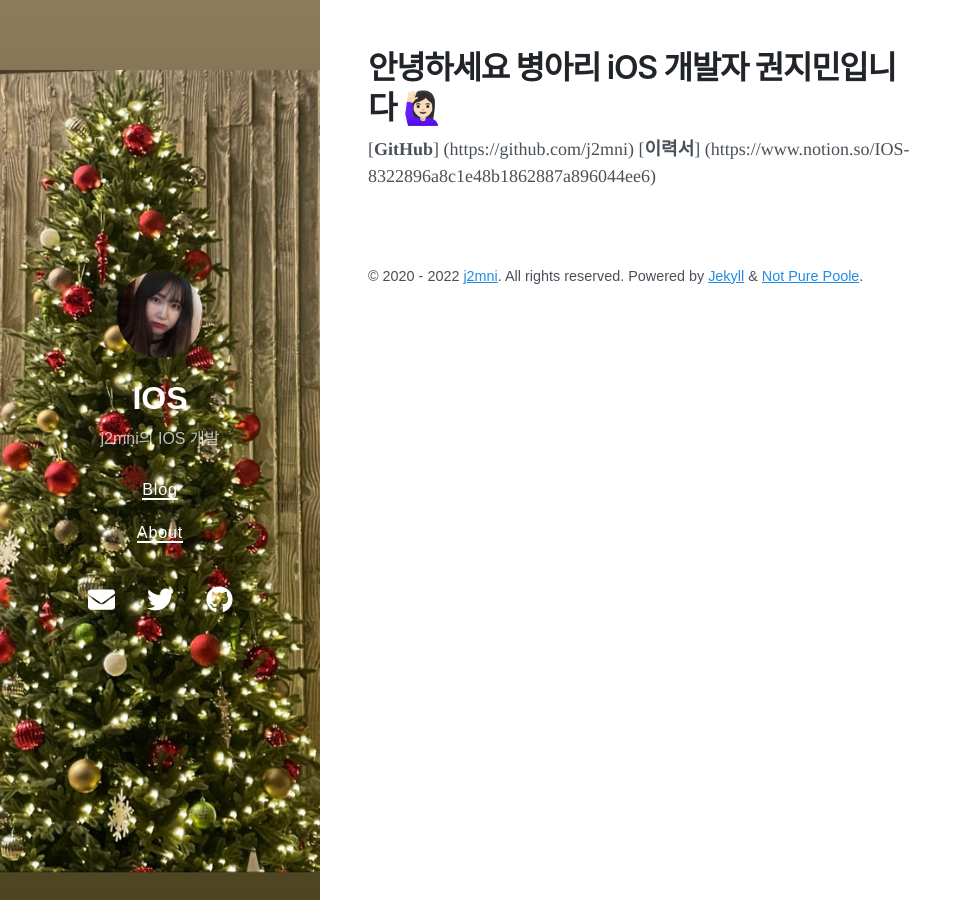
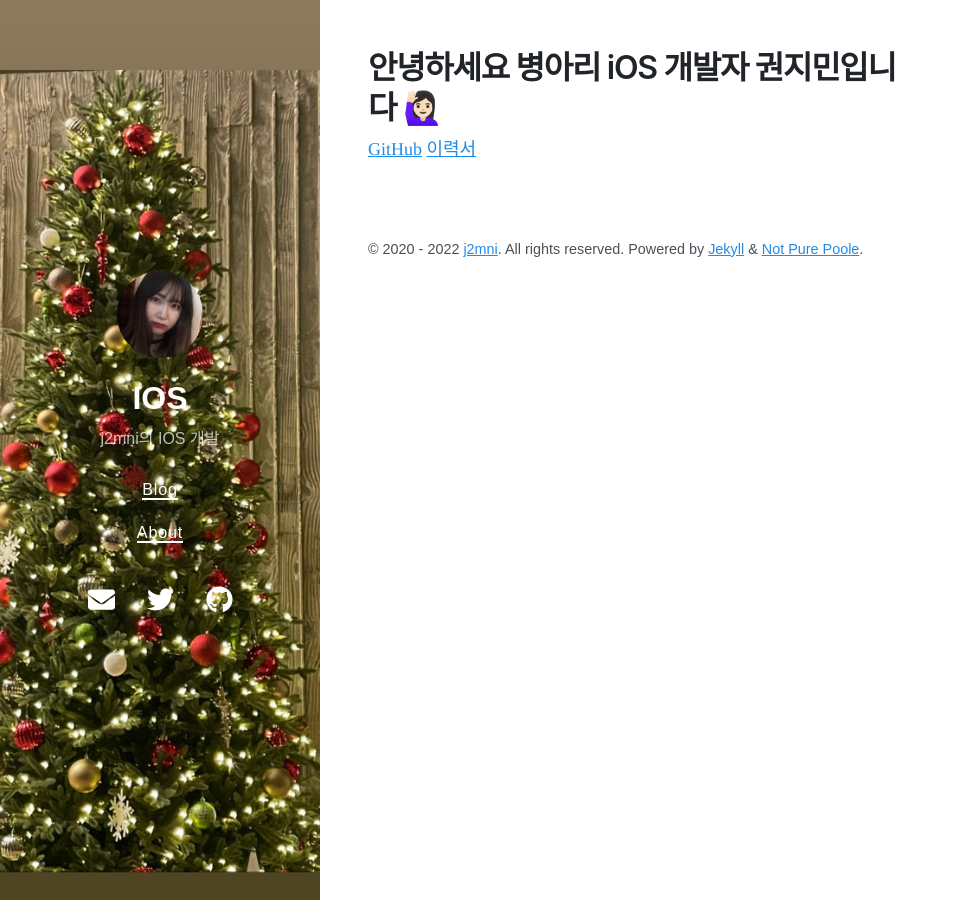
Before and after one commit to j2mni/j2mni.github.io, a Jekyll site: the page built from about.md, in a window 1280 px wide. Shown: the whole page, without its empty margins (0-972 px from the left). Built offline with Jekyll 4.4.1, drawn with Linux system fonts in a browser that asks for light colours; nearby versions of some CDN libraries.

Commit message:
글 수정

```diff
--- a/about.md
+++ b/about.md
@@ -3,5 +3,5 @@ layout: page
 title: 안녕하세요 병아리 iOS 개발자 권지민입니다 🙋🏻‍♀️
 ---
 
-[**GitHub**] (https://github.com/j2mni)
-[**이력서**] (https://www.notion.so/IOS-8322896a8c1e48b1862887a896044ee6)
+[GitHub](https://github.com/j2mni)
+[이력서](https://www.notion.so/IOS-8322896a8c1e48b1862887a896044ee6)
```
